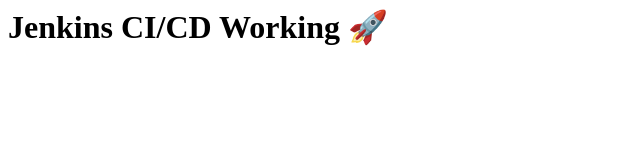
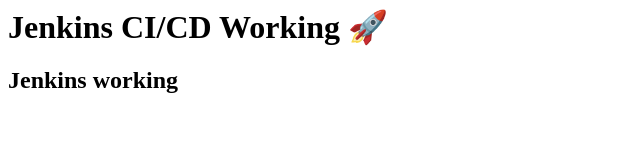
Before and after one commit to anuragpm1992-sketch/jenkins-demo, a plain HTML site: page index.html in a window 1280 px wide. Shown: the whole page, without its empty margins (0-640 px from the left). Drawn offline with Linux system fonts and the light colour scheme.

Commit message:
Update index.html

```diff
--- a/index.html
+++ b/index.html
@@ -1 +1,2 @@
 <h1>Jenkins CI/CD Working 🚀</h1>
+<h2>Jenkins working <h2>
```
